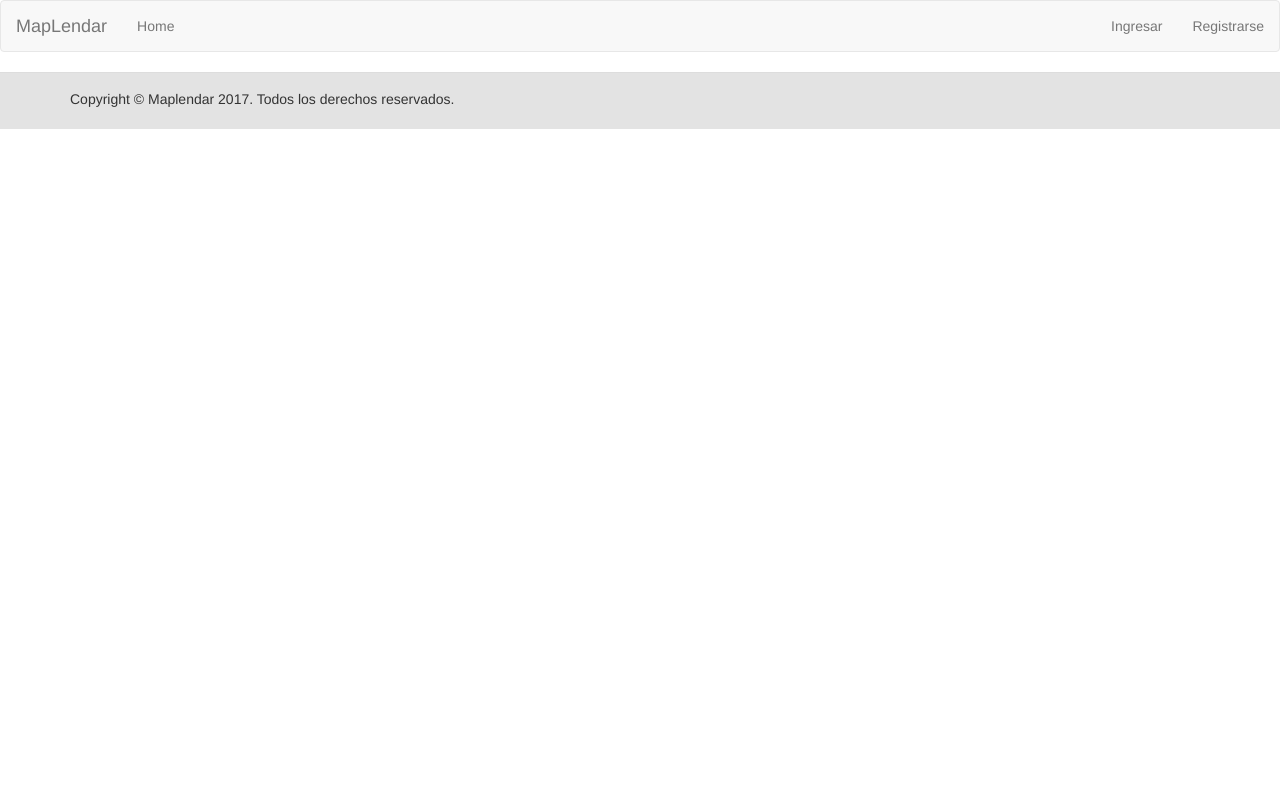
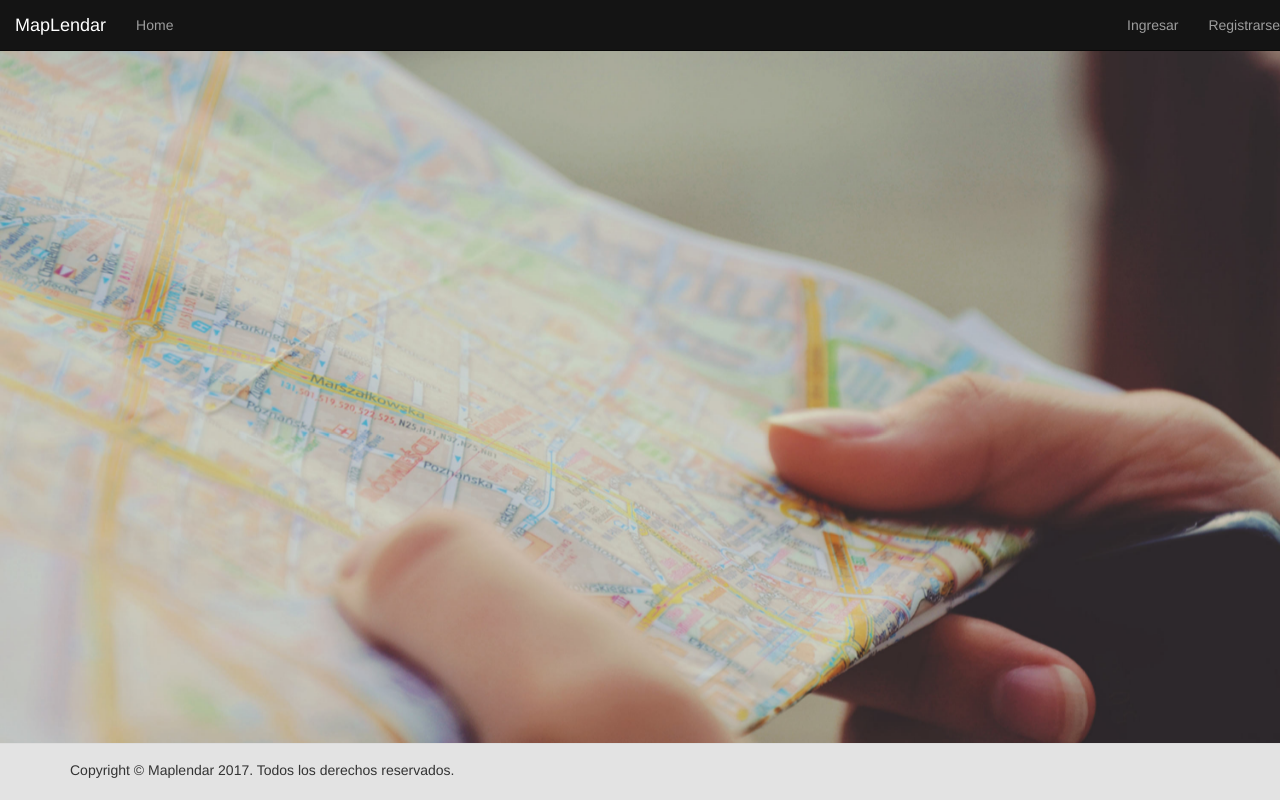
Before and after one commit to MapLendar/web_app, an Angular app: page / in a window 1280 px wide. Built offline with nearby package versions, Linux system fonts and the light colour scheme; what @ngui/map would draw is missing.

Commit message:
chore: various changes

```diff
--- a/src/app/app.component.sass
+++ b/src/app/app.component.sass
@@ -1,3 +1,3 @@
 body
-    margin: 0
-    height: 100%
+  margin: 0
+  height: 100%
--- a/src/app/app.settings.ts
+++ b/src/app/app.settings.ts
@@ -3,7 +3,7 @@ import { Headers } from "@angular/http";
 
 @Injectable()
 export class AppGlobals {
-  public static APIURI: string = "http://192.168.99.101:6000";
+  public static APIURI: string = "http://35.196.224.24:3000";
   public URIHEADERS: Headers = new Headers( { "Content-Type": "application/json", "Accept": "application/json" } )
 
   public isLoggedIn(): boolean{
--- a/src/app/views/footer/footer.component.html
+++ b/src/app/views/footer/footer.component.html
@@ -1,4 +1,4 @@
-<div class="footer-bottom">
+<div class="footer-bottom navbar-fixed-bottom">
     <div class="container">
         <p class="pull-left"> Copyright © Maplendar 2017. Todos los derechos reservados. </p>
     </div>
--- a/src/app/views/header/header.component.html
+++ b/src/app/views/header/header.component.html
@@ -1,4 +1,5 @@
-<nav class="navbar navbar-default">
+<div class="navbar transparent navbar-inverse navbar-fixed-top">
+    <nav class="navbar-inner">
         <!-- Brand and toggle get grouped for better mobile display -->
         <div class="navbar-header">
             <button type="button" data-target="#navbarCollapse" data-toggle="collapse" class="navbar-toggle">
@@ -15,15 +16,17 @@
                 <li><a routerLink="/" routerLinkActive="active">Home</a></li>
                 <ng-container *ngIf="app.isLoggedIn()" >
                     <li class="dropdown">
-                    <a class="dropdown-toggle" data-toggle="dropdown" href="#">Eventos
-                    <span class="caret"></span></a>
+                        <a class="dropdown-toggle" data-toggle="dropdown" href="#">
+                            <span class="caret"></span>
+                        </a>
                         <ul class="dropdown-menu">
                             <li><a routerLink="/events" routerLinkActive="active">Crear evento</a></li>
-                        <li><a routerLink="/myEvents" routerLinkActive="active">Mis Eventos</a></li>
-
+                            <li><a routerLink="/myEvents" routerLinkActive="active">Mis eventos</a></li>
+                            <li><a routerLink="/myInvitations" routerLinkActive="active">Mis invitaciones</a></li>
                             <li><a routerLink="/map" routerLinkActive="active">Mapa</a></li>
+                            <li><a routerLink="/sites" routerLinkActive="active">Sitios</a></li>
                       </ul>
-                <li><a routerLink="/sites" routerLinkActive="active">Sitios</a></li>
+                    </li>
                 </ng-container>
             </ul>
             <ul class="nav navbar-nav navbar-right">
@@ -37,3 +40,4 @@
             </ul>
         </div>
     </nav>
+</div>
--- a/src/app/views/header/header.component.sass
+++ b/src/app/views/header/header.component.sass
@@ -0,0 +1,2 @@
+.navbar.transparent.navbar-inverse .navbar-inner
+  background: rgba(0, 0, 0, 0.4)
--- a/src/app/views/home/home.component.html
+++ b/src/app/views/home/home.component.html
@@ -1,6 +1,6 @@
 <main>
     <ng-container *ngIf="app.isLoggedIn();else notLoggedIn" >
-        <app-userprofile></app-userprofile>
+        <!--<app-userprofile></app-userprofile>-->
 
     </ng-container>
     <ng-template #notLoggedIn>
--- a/src/app/views/login/userprofile.component.html
+++ b/src/app/views/login/userprofile.component.html
@@ -9,8 +9,8 @@
 
 <img alt="" align="top" src="https://encrypted-tbn0.gstatic.com/images?q=tbn:ANd9GcToGgE7SLPVO8f1TetmO49sFGXl2p0dsgoWtJT8B2YyhnKwhU9RRQ" />
     <div class="info">
-      <h3 class="title">{{ user.name }}</h3>
-      <h3 class="title">{{ user.email }}</h3>
+      <h3 class="title">{{ users.name }}</h3>
+      <h3 class="title">{{ users.email }}</h3>
     </div>
 
         <div class="text-center"><a routerLink="/events">Crear evento</a></div>
--- a/src/index.html
+++ b/src/index.html
@@ -16,5 +16,9 @@
 </head>
 <body>
   <app-root></app-root>
+
+  <div class="loading">
+    <!--<img src="/assets/MapLendar.jpg"></img>-->
+  </div>
 </body>
 </html>
--- a/src/styles.sass
+++ b/src/styles.sass
@@ -2,3 +2,31 @@
 html, body
   margin: 0
   height: 100%
+
+.loading
+  opacity: 0
+  background-image: url('/assets/MapLendar.jpg')
+  background-repeat: no-repeat
+  background-attachment: fixed
+  background-position: center
+  transition: opacity .8s ease-in-out
+  position: fixed
+  height: 100%
+  width: 100%
+  top: 0
+  left: 0
+  z-index: -1
+
+app-root:empty + .loading
+  opacity: 1
+  z-index: 100
+
+app-root
+  position: absolute
+  width: 100%
+  height: 100%
+  background-image: url(/assets/map.jpg)
+  background-repeat: no-repeat
+  background-size: cover
+  background-attachment: fixed
+  background-position: center
```
Also changed, not shown: src/assets/MapLendar.jpg (added), src/assets/map.jpg (added). Lines whose indentation alone changed are shown as unchanged.
